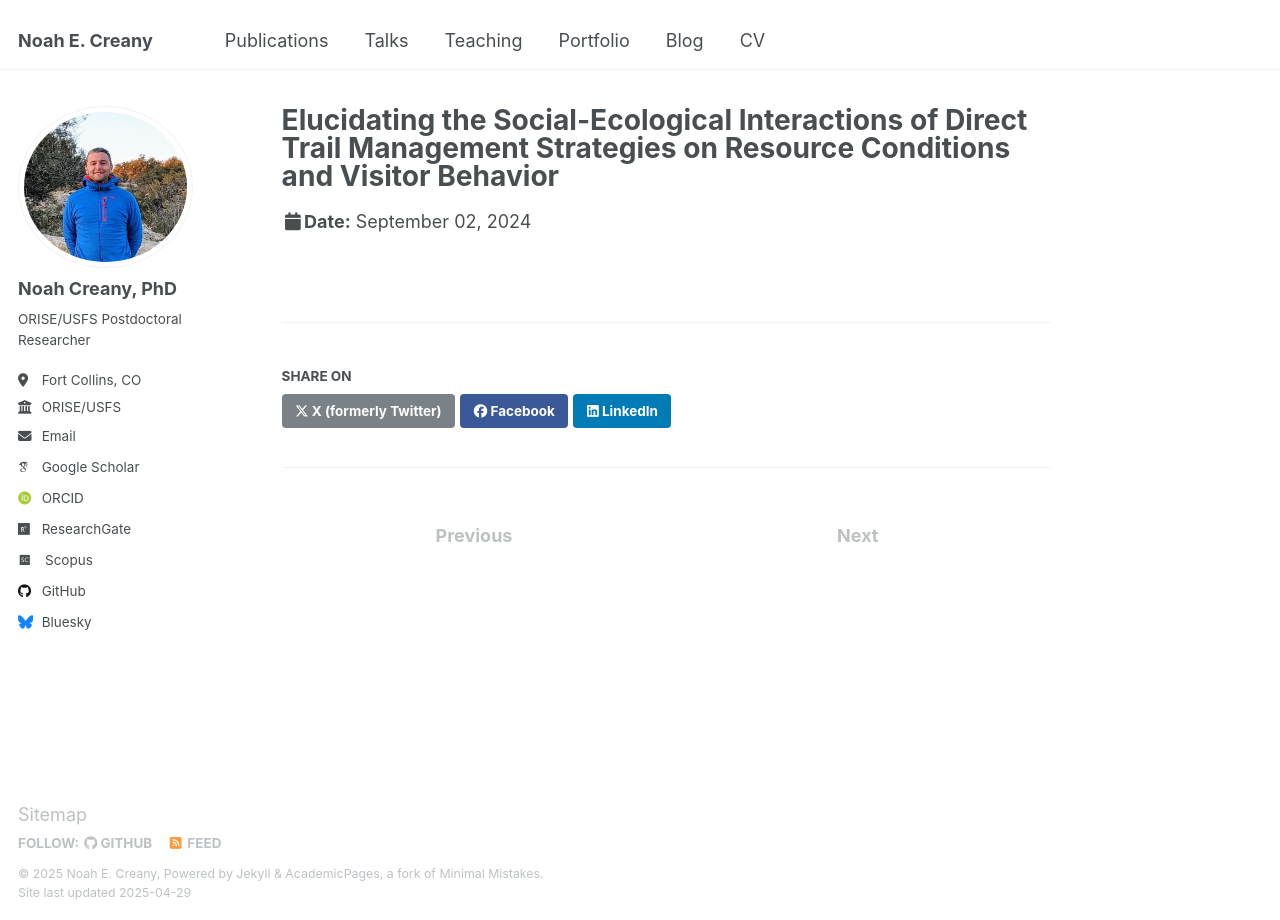
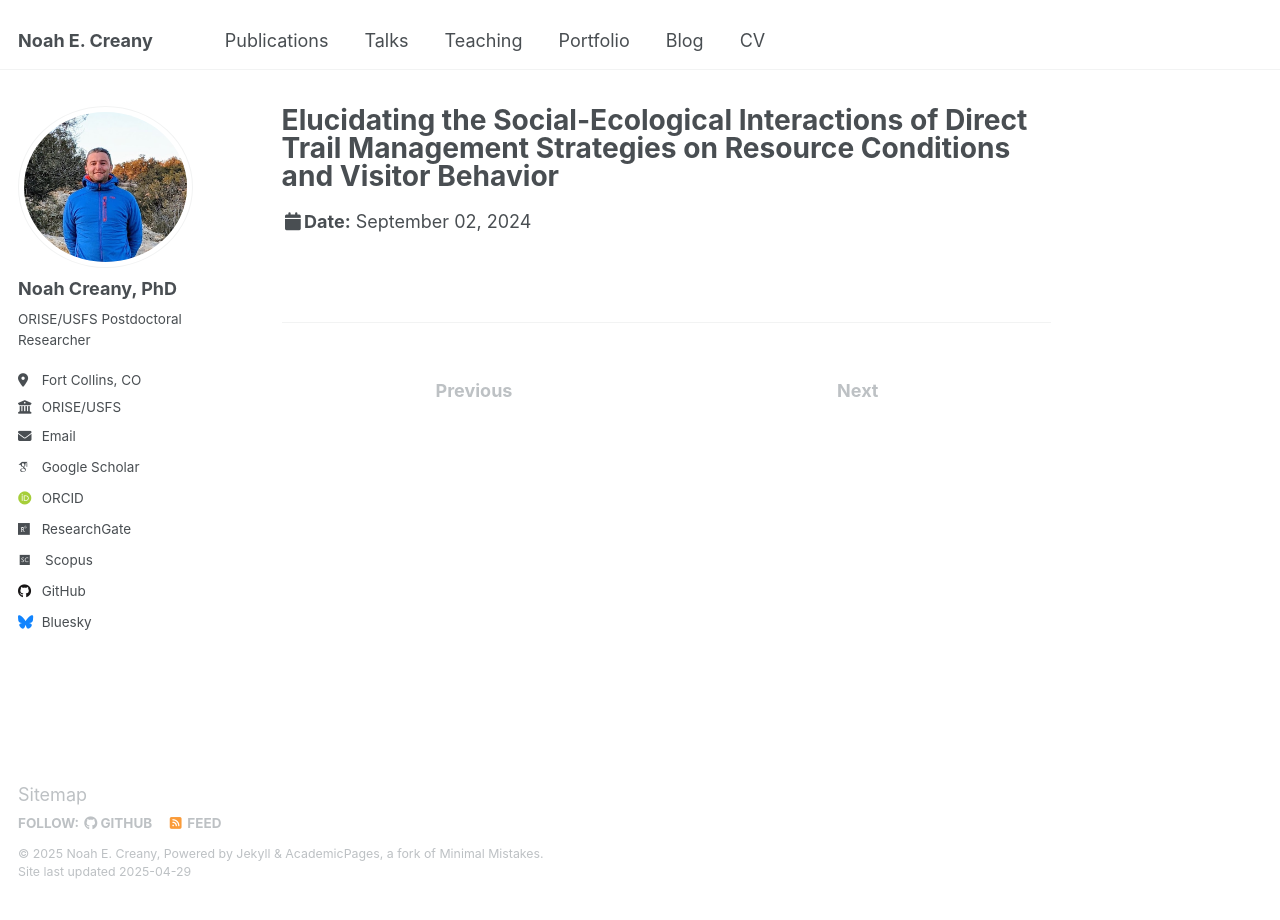
Before and after one commit to noahcreany/noahcreany.github.io, a Jekyll site: the page built from _talks/MMV12_24.md, in a window 1280 px wide. Built offline with Jekyll 4.4.1, drawn with Linux system fonts in a browser that asks for light colours; some web fonts are replaced; some of the changed lines change nothing that is shown.

Commit message:
Updated Sharing

```diff
--- a/_config.yml
+++ b/_config.yml
@@ -238,7 +238,7 @@ defaults:
       author_profile: true
       read_time: true
       comments: true
-      share: true
+      share: false
       related: true
   # _pages
   - scope:
@@ -254,7 +254,7 @@ defaults:
     values:
       layout: single
       author_profile: true
-      share: true
+      share: false
       comments: true
   # _publications
   - scope:
@@ -263,7 +263,7 @@ defaults:
     values:
       layout: single
       author_profile: true
-      share: true
+      share: false
       comments: true
   # _portfolio
   - scope:
@@ -272,7 +272,7 @@ defaults:
     values:
       layout: single
       author_profile: true
-      share: true
+      share: false
       comment: true
   # _talks
   - scope:
@@ -281,7 +281,7 @@ defaults:
     values:
       layout: talk
       author_profile: true
-      share: true
+      share: false
 
 
 # Sass/SCSS
--- a/_includes/social-share.html
+++ b/_includes/social-share.html
@@ -1,6 +1,6 @@
 {% include base_path %}
 
-<section class="page__share">
+<!-- <section class="page__share">
   {% if site.data.ui-text[site.locale].share_on_label %}
     <h4 class="page__share-title">{{ site.data.ui-text[site.locale].share_on_label | default: "Share on" }}</h4>
   {% endif %}
@@ -10,4 +10,4 @@
   <a href="https://www.facebook.com/sharer/sharer.php?u={{ base_path }}{{ page.url }}" class="btn btn--facebook" title="{{ site.data.ui-text[site.locale].share_on_label | default: 'Share on' }} Facebook"><i class="fab fa-facebook" aria-hidden="true"></i><span> Facebook</span></a>
 
   <a href="https://www.linkedin.com/shareArticle?mini=true&url={{ base_path }}{{ page.url }}" class="btn btn--linkedin" title="{{ site.data.ui-text[site.locale].share_on_label | default: 'Share on' }} LinkedIn"><i class="fab fa-linkedin" aria-hidden="true"></i><span> LinkedIn</span></a>
-</section>
+</section> -->
```
